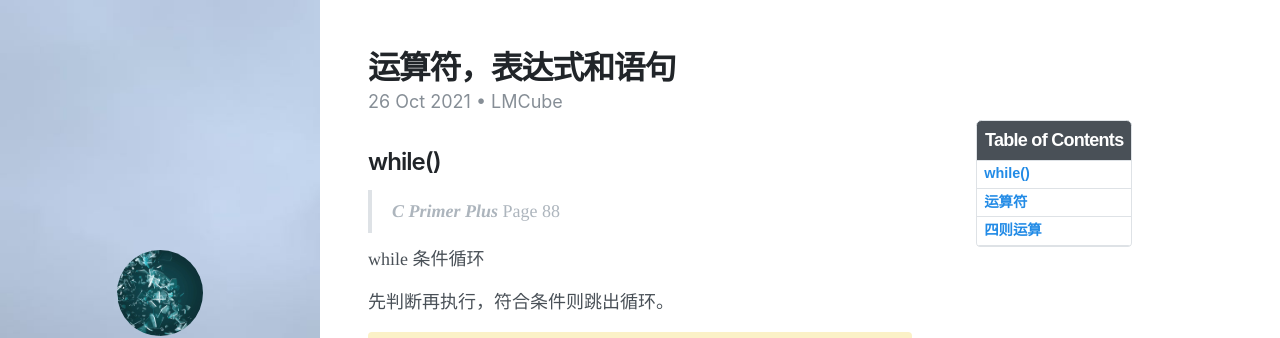
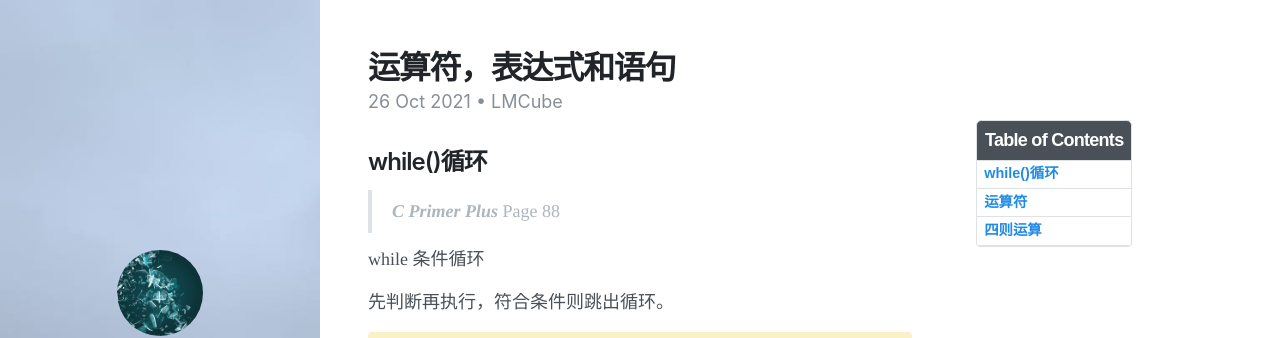
Before and after one commit to LandMineCube/LandMineCube.github.io, a Jekyll site: the page built from _posts/2021-10-26-运算符.md, in a window 1280 px wide and 900 px high. Shown: the top 338 px of the window. Built offline with Jekyll 4.4.1, drawn with Linux system fonts in a browser that asks for light colours; nearby versions of some CDN libraries.

Commit message:
Update 2021-10-26-运算符.md

```diff
--- a/_posts/2021-10-26-运算符.md
+++ b/_posts/2021-10-26-运算符.md
@@ -7,7 +7,7 @@ author: LMCube
 toc:  true
 ---
 
-## while()
+## while()循环
 
 > ***C Primer Plus*** Page 88
 
```
